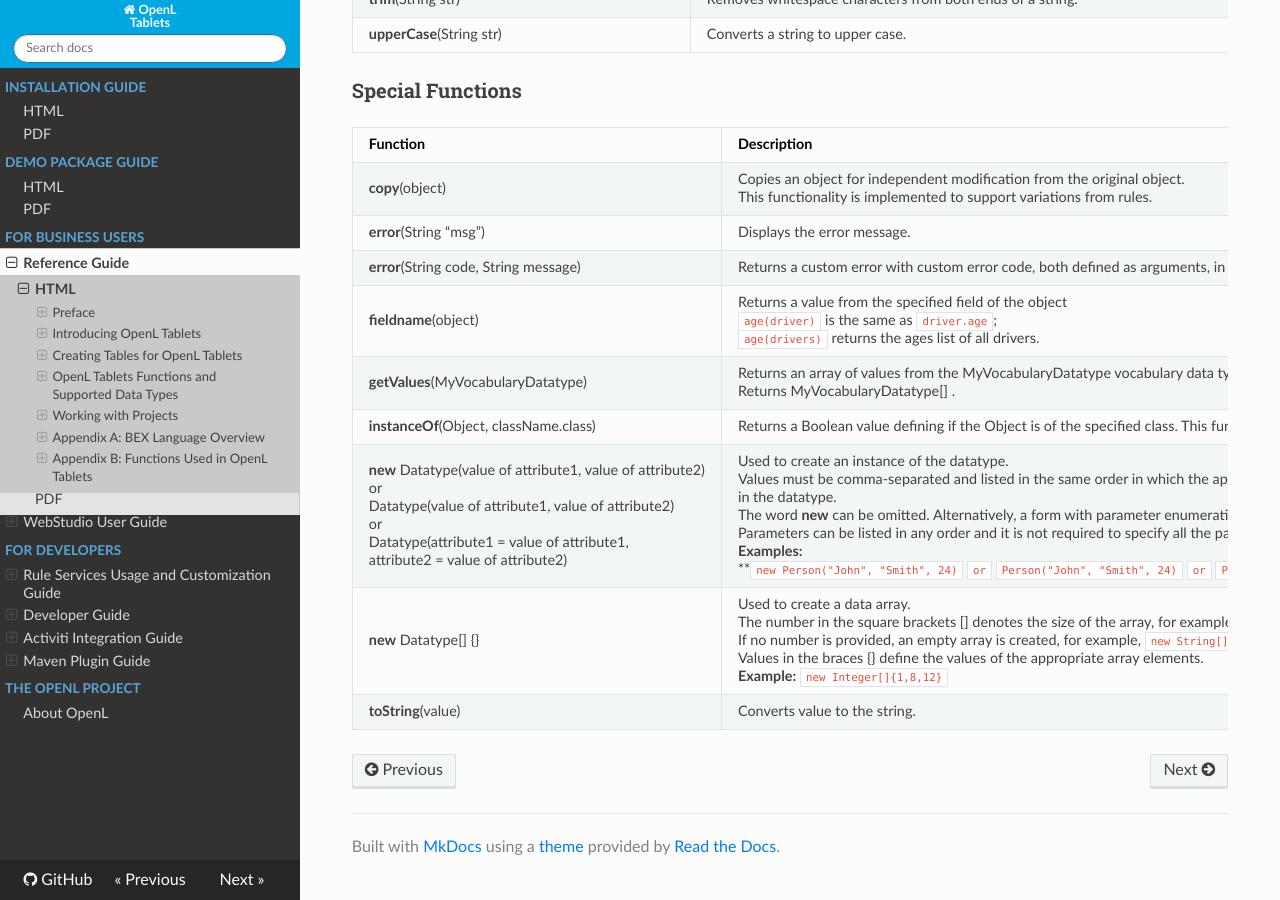
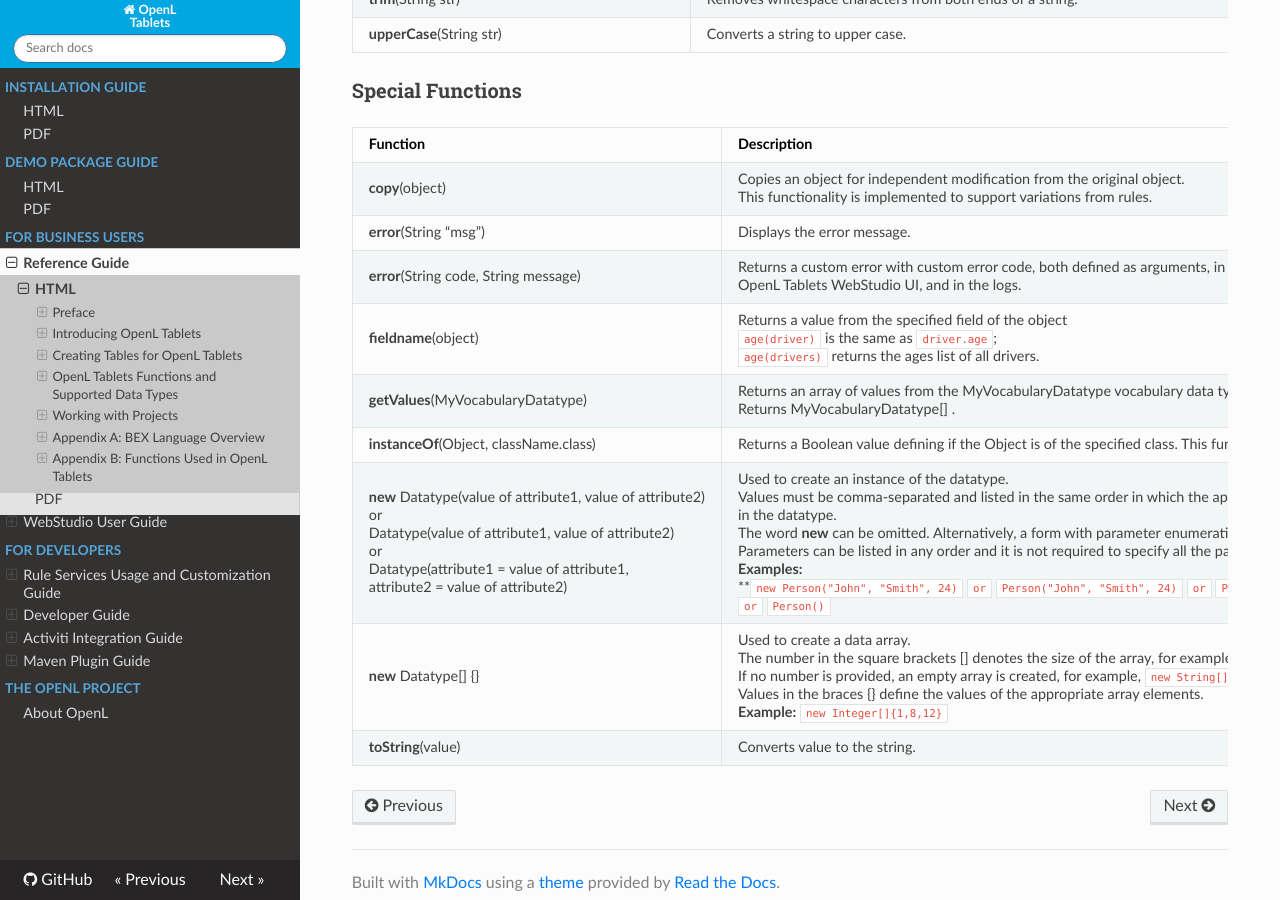
Before and after one commit to agradus/OpenLdocs, an MkDocs documentation site: the page built from docs/documentation/guides/reference_guide.md, in a window 1280 px wide and 900 px high, scrolled down 186190 px. Built offline with MkDocs 1.6.1, drawn with Linux system fonts in a browser that asks for light colours; nearby versions of some CDN libraries.

```diff
--- a/docs/documentation/guides/reference_guide.md
+++ b/docs/documentation/guides/reference_guide.md
@@ -4069,7 +4069,7 @@ This chapter provides a complete list of functions available in OpenL Tablets an
 |--------------------------------------------------------------------------------------------------------------------------------------------------------------------------------------------------|--------------------------------------------------------------------------------------------------------------------------------------------------------------------------------------------------------------------------------------------------------------------------------------------------------------------------------------------------------------------------------------------------------------------------------------------------------------------------------------------------------|
 | **copy**(object)                                                                                                                                                                                 | Copies an object for independent modification from the original object. <br/>This functionality is implemented to support variations from rules.                                                                                                                                                                                                                                                                                                                                                            |
 | **error**(String “msg”)                                                                                                                                                                          | Displays the error message.                                                                                                                                                                                                                                                                                                                                                                                                                                                                            |
-| **error**(String code, String message)                                                                                                                                                                          | Returns a custom error with custom error code, both defined as arguments, in the HTTP response, OpenL Tablets WebStudio UI, and in the logs.                                                                                                                                                                                                                                                                                                                                                                                                                                                                            |
+| **error**(String code, String message)                                                                                                                                                                          | Returns a custom error with custom error code, both defined as arguments, in the HTTP response, <br/>OpenL Tablets WebStudio UI, and in the logs.                                                                                                                                                                                                                                                                                                                                                                                                                                                                            |
 | **fieldname**(object)                                                                                                                                                                            | Returns a value from the specified field of the object <br/>`age(driver)` is the same as `driver.age`; <br/>`age(drivers)` returns the ages list of all drivers.                                                                                                                                                                                                                                                                                                                                                 |
 | **getValues**(MyVocabularyDatatype)                                                                                                                                                              | Returns an array of values from the MyVocabularyDatatype vocabulary data type. <br/>Returns MyVocabularyDatatype[] .                                                                                                                                                                                                                                                                                                                                                                                           |         |
 | **instanceOf**(Object, className.class)                                                                                                                                                          | Returns a Boolean value defining if the Object is of the specified class. This function is deprecated.                                                                                                                                                                                                                                                                                                                                                                                                   |
```
